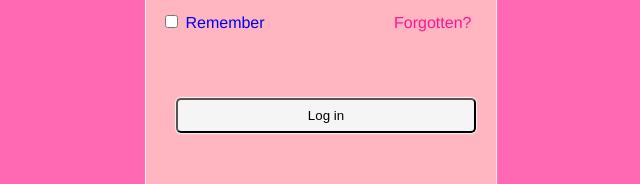
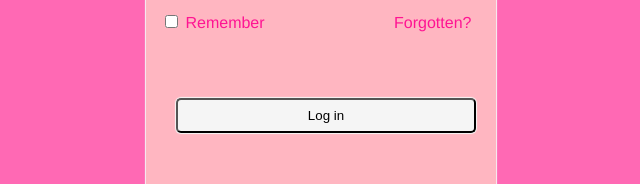
Before and after one commit to PrumSakkda/Form, a plain HTML site: page index.html in a window 1280 px wide. Shown: the part 331-515 px from the top of the page, 319-959 px from the left. Drawn offline with Linux system fonts and the light colour scheme.

Commit message:
Update index.html

```diff
--- a/index.html
+++ b/index.html
@@ -82,7 +82,7 @@
             <input class="item" id="password" type="password" placeholder="Enter Password">
         </div>
         <div>
-            <input type="checkbox" style="margin-bottom: 20px;"> <a href="index.html style=" color:#FF1493;">Remember</a>
+            <input type="checkbox" style="margin-bottom: 20px;"> <a href="index.html" style=" color:#FF1493;">Remember</a>
             <a href="index.html" style="margin-left: 125px; color:#FF1493;">Forgotten?</a>
         </div>
         <div>
```
